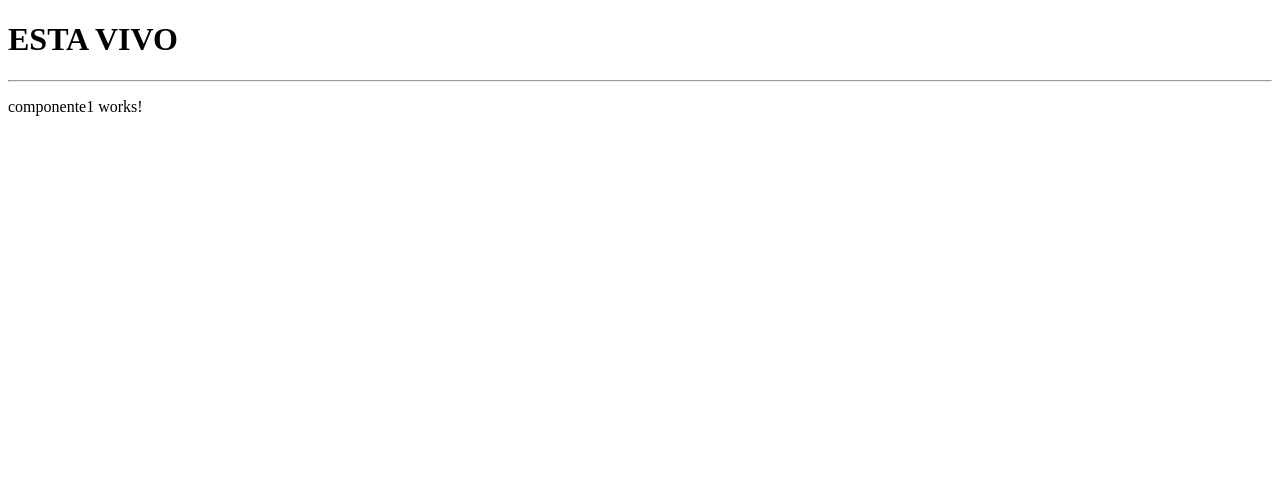
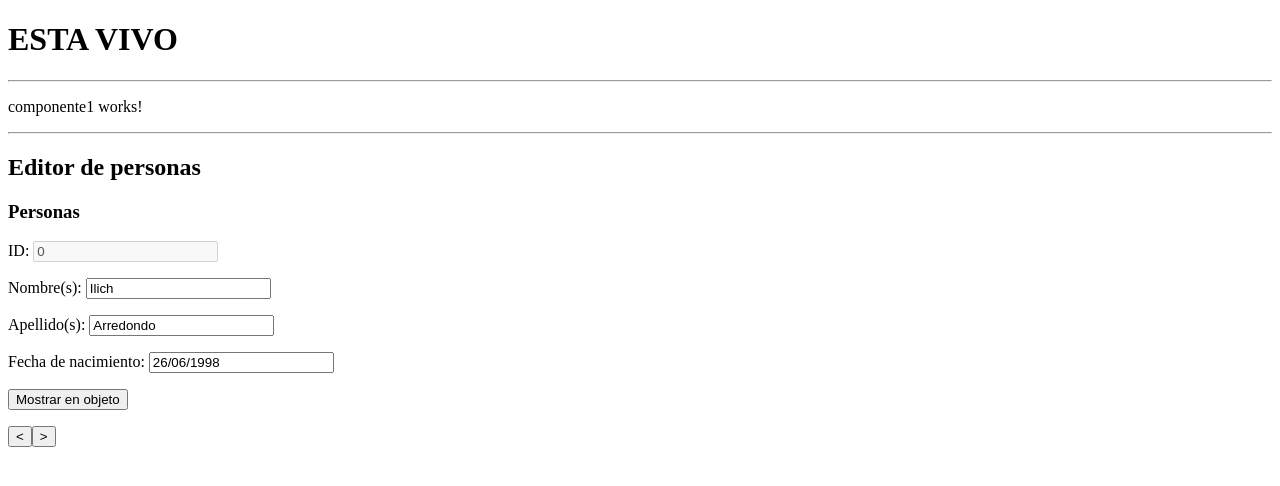
Before and after one commit to ilichh1/angular-tecgurus, an Angular app: page / in a window 1280 px wide. Shown: the top 486 px of the page. Built offline with nearby package versions, Linux system fonts and the light colour scheme.

Commit message:
Preparativos para la clase-2

```diff
--- a/src/app/app.component.html
+++ b/src/app/app.component.html
@@ -1,3 +1,6 @@
 <h1>ESTA VIVO</h1>
 <hr>
 <app-componente1></app-componente1>
+<hr>
+<h2>Editor de personas</h2>
+<app-editor-personas></app-editor-personas>
--- a/src/app/app.module.ts
+++ b/src/app/app.module.ts
@@ -4,11 +4,13 @@ import { FormsModule } from '@angular/forms';
 
 import { AppComponent } from './app.component';
 import { Componente1Component } from './componente1/componente1.component';
+import { EditorPersonasComponent } from './editor-personas/editor-personas.component';
 
 @NgModule({
   declarations: [
     AppComponent,
-    Componente1Component
+    Componente1Component,
+    EditorPersonasComponent
   ],
   imports: [
     BrowserModule,
--- /dev/null
+++ b/src/app/editor-personas/editor-personas.component.html
@@ -0,0 +1,19 @@
+<h3>Personas</h3>
+<p>
+  <label>ID: <input disabled type="text" [(ngModel)]="personaSelected.id"></label>
+</p>
+<p>
+  <label>Nombre(s): <input type="text" [(ngModel)]="personaSelected.nombres"></label>
+</p>
+<p>
+  <label>Apellido(s): <input type="text" [(ngModel)]="personaSelected.apellido"></label>
+</p>
+<p>
+  <label>Fecha de nacimiento: <input type="text" [(ngModel)]="personaSelected.fechaNacimiento"></label>
+</p>
+<button (click)="onShowPersonaObject()">Mostrar en objeto</button>
+<br>
+<p>
+  <button (click)="onPreviousPersona()"><</button>
+  <button (click)="onNextPersona()">></button>
+</p>
--- /dev/null
+++ b/src/app/editor-personas/editor-personas.component.ts
@@ -0,0 +1,53 @@
+import { Component, OnInit } from '@angular/core';
+import { Persona } from './persona';
+
+@Component({
+  selector: 'app-editor-personas',
+  templateUrl: './editor-personas.component.html',
+  styleUrls: ['./editor-personas.component.css']
+})
+export class EditorPersonasComponent implements OnInit {
+  // private persona: Persona;
+  private personas: Persona[] = [];
+  private idPersonas: number = 0;
+  private personaSelected: Persona;
+
+  constructor() { }
+
+  ngOnInit() {
+    this.personas.push(
+      new Persona(0, 'Ilich', 'Arredondo', '26/06/1998'),
+      new Persona(1, 'Paco', 'El Chato', '01/06/1990'),
+      new Persona(2, 'Francisco', 'Lerdo', '01/01/1995')
+    );
+    this.setPersona();
+  }
+
+  setPersona() {
+    this.personaSelected = this.personas[this.idPersonas];
+  }
+
+  onPreviousPersona() {
+    if (this.idPersonas == 0) {
+      this.idPersonas = this.personas.length - 1;
+    } else {
+      this.idPersonas--;
+    }
+
+    this.setPersona();
+  }
+
+  onNextPersona() {
+    if (this.idPersonas == (this.personas.length - 1)) {
+      this.idPersonas = 0;
+    } else {
+      this.idPersonas++;
+    }
+    this.setPersona();
+  }
+
+  onShowPersonaObject() {
+    window.alert(this.personaSelected.toString());
+  }
+
+}
--- /dev/null
+++ b/src/app/editor-personas/persona.ts
@@ -0,0 +1,15 @@
+export class Persona {
+
+    constructor (
+        public id: number,
+        public nombres: string,
+        public apellido: string,
+        public fechaNacimiento: string
+    ) {}
+
+    public toString(): string {
+        return Object.keys(this)
+            .reduce((accumulator, currentValue) =>
+                `${accumulator}, ${this[currentValue]}`)
+    }
+}
```
Also changed, not shown: src/app/editor-personas/editor-personas.component.css (added), 1 other file (tests, documents, lock files or other folders).
